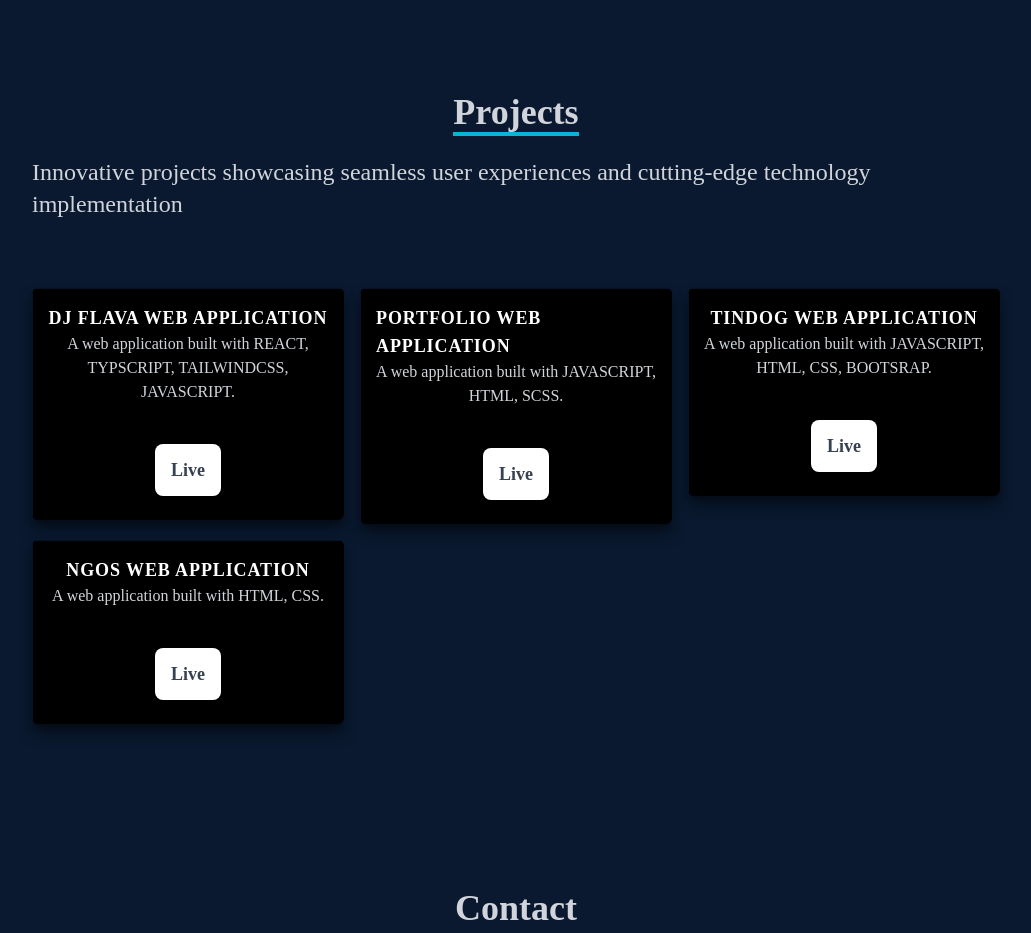
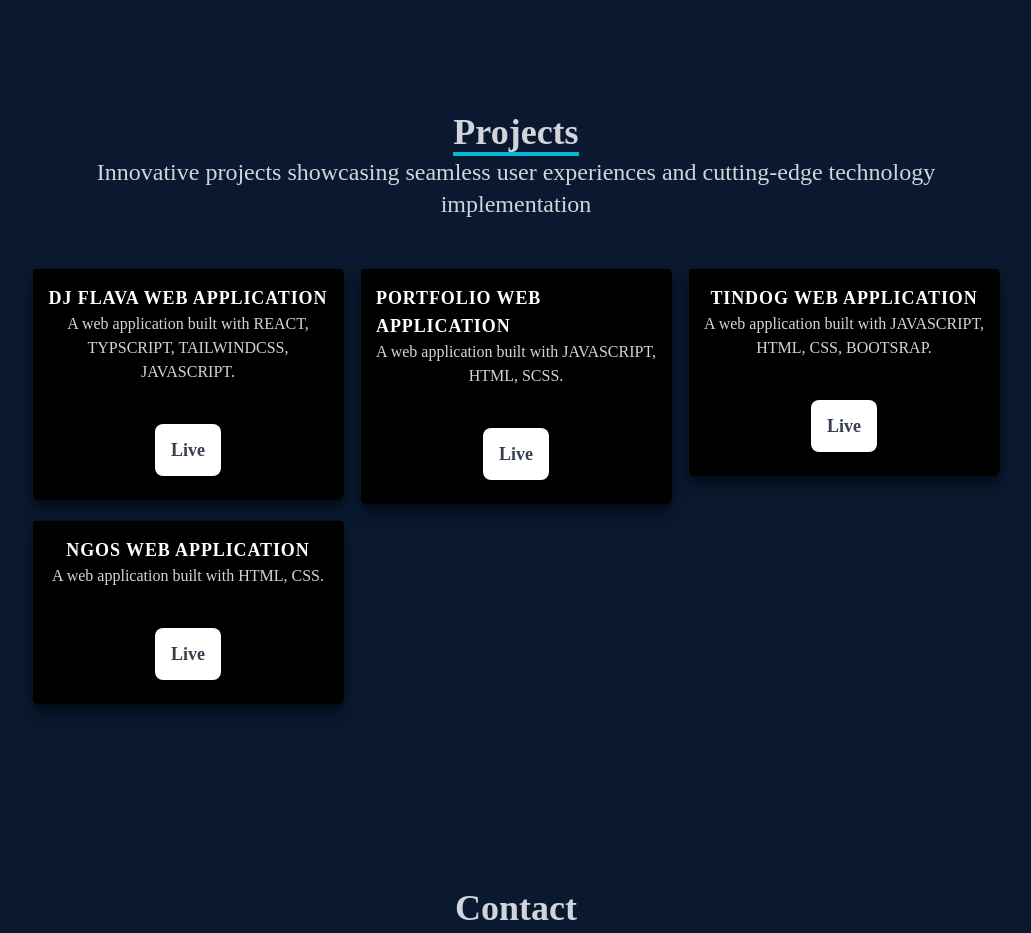
Before and after one commit to sabbatj/react-portfolio-js, a React (Create React App) app: page / in a window 1280 px wide. Shown: the part 2400-3333 px from the top of the page, without its empty margins (124-1155 px from the left). Built offline with nearby package versions, Linux system fonts and the light colour scheme.

Commit message:
Update work.screen.tsx

```diff
--- a/src/screens/work/work.screen.tsx
+++ b/src/screens/work/work.screen.tsx
@@ -8,7 +8,7 @@ const Work = () => {
           <p className='text-4xl font-bold inline border-b-4 text-gray-300 border-cyan-500'>
             Projects
           </p>
-          <p className='py-5 text-2xl'>Innovative projects showcasing seamless user experiences and cutting-edge technology implementation</p>
+          <p className='py-5 text-2xl md:py-0 text-center'>Innovative projects showcasing seamless user experiences and cutting-edge technology implementation</p>
         </div>
         <div className='grid grid-cols-1 sm:grid-cols-2 md:grid-cols-3 gap-4'>
           <div className='aspect-w-1 aspect-h-1'>
```
